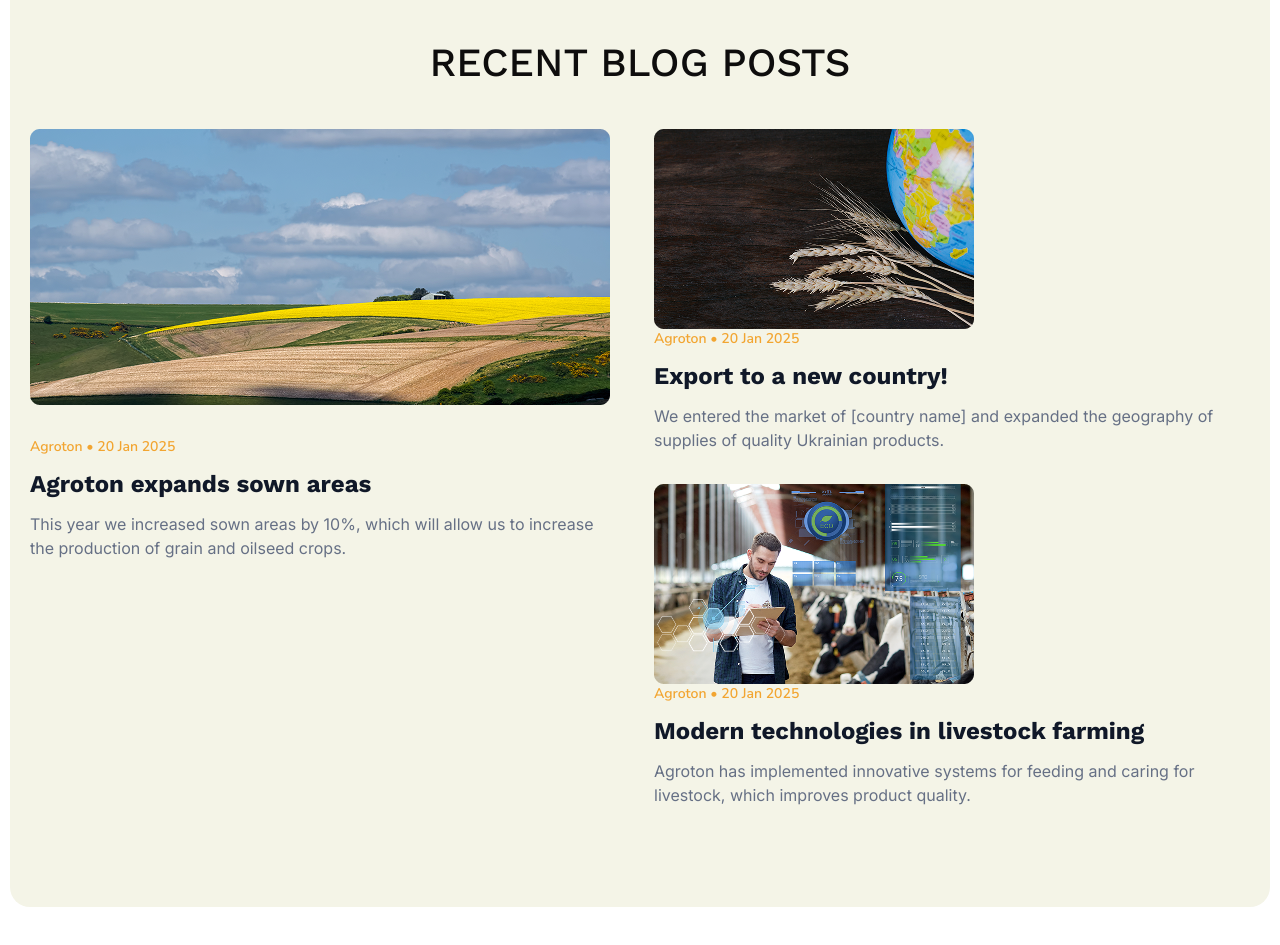
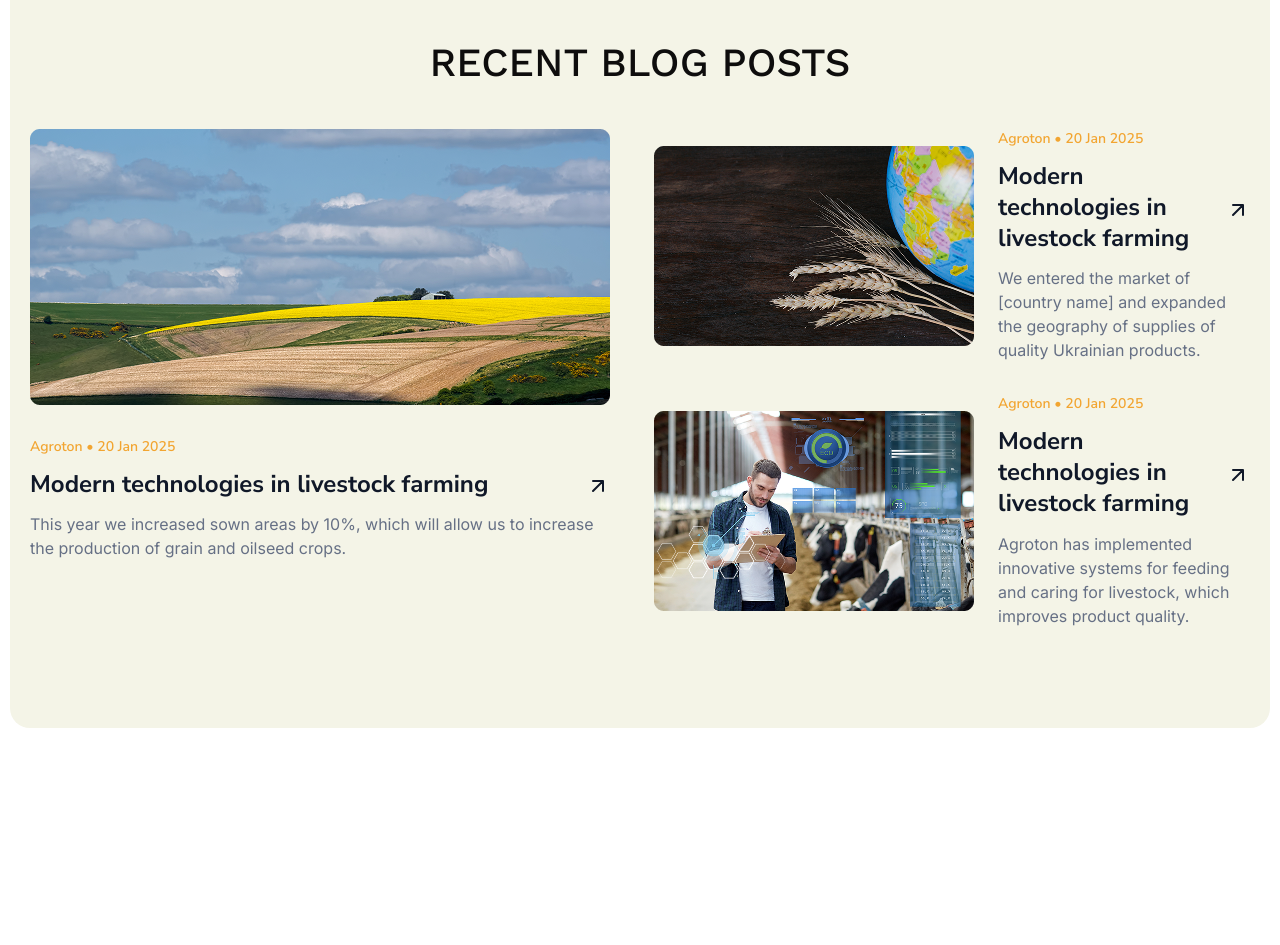
Before and after one commit to EspFerevo/agroton, a plain HTML site: page index.html in a window 1280 px wide. Shown: the part 4540-5485 px from the top of the page. After the commit the page ends 5348 px from the top, so only its background shows below. Drawn offline with nearby package versions, Linux system fonts and the light colour scheme.

Commit message:
blog section

```diff
--- a/css/style.css
+++ b/css/style.css
@@ -512,6 +512,9 @@ body {
 }
 
 .blog__item-small {
+  display: flex;
+  align-items: center;
+  gap: 0 24px;
 }
 
 .blog__item-info {
@@ -522,16 +525,32 @@ body {
   color: #f2a531;
   margin-bottom: 12px;
 }
-
 .blog__item-title {
-  display: block;
-  margin-bottom: 12px;
-
-  font-family: "Work Sans", sans-serif;
-  font-weight: 500;
+  position: relative;
   font-size: 24px;
   line-height: 1.3;
+  margin-bottom: 12px;
   color: #101828;
+}
+
+.blog__item-title a {
+  display: block;
+  color: inherit;
+  text-decoration: none;
+  position: relative;
+  padding-right: 20px;
+}
+
+.blog__item-title a::before {
+  content: "";
+  position: absolute;
+  width: 24px;
+  height: 28px;
+  background-image: url(../images/blog/blog_arrow.svg);
+  background-size: cover;
+  right: 0;
+  top: 50%;
+  transform: translateY(-50%);
 }
 
 .blog__item-text {
--- a/index.html
+++ b/index.html
@@ -430,9 +430,9 @@
                     <a href="">Agroton</a> • 20 Jan 2025
                   </div>
 
-                  <a href="" class="blog__item-title">
-                    <h4>Agroton expands sown areas</h4></a
-                  >
+                  <h4 class="blog__item-title">
+                    <a href="">Modern technologies in livestock farming</a>
+                  </h4>
 
                   <p class="blog__item-text">
                     This year we increased sown areas by 10%, which will allow
@@ -446,19 +446,20 @@
                     alt="#"
                     class="blog__item-img"
                   />
-
+                  <div class="blog__item-box">
                     <div class="blog__item-info">
                       <a href="">Agroton</a> • 20 Jan 2025
                     </div>
 
-                  <a href="" class="blog__item-title">
-                    <h4>Export to a new country!</h4></a
-                  >
+                    <h4 class="blog__item-title">
+                      <a href="">Modern technologies in livestock farming</a>
+                    </h4>
 
                     <p class="blog__item-text">
                       We entered the market of [country name] and expanded the
                       geography of supplies of quality Ukrainian products.
                     </p>
+                  </div>
                 </div>
 
                 <div class="blog__item-small">
@@ -467,14 +468,14 @@
                     alt="#"
                     class="blog__item-img"
                   />
-
+                  <div class="blog__item-box">
                     <div class="blog__item-info">
                       <a href="">Agroton</a> • 20 Jan 2025
                     </div>
 
-                  <a href="" class="blog__item-title">
-                    <h4>Modern technologies in livestock farming</h4></a
-                  >
+                    <h4 class="blog__item-title">
+                      <a href="">Modern technologies in livestock farming</a>
+                    </h4>
 
                     <p class="blog__item-text">
                       Agroton has implemented innovative systems for feeding and
@@ -485,7 +486,11 @@
               </div>
             </div>
           </div>
+        </div>
       </section>
+
+      <!-- footer -->
+      <footer></footer>
     </main>
 
     <!-- Script section -->
```
Also changed, not shown: images/blog/blog_arrow.svg (added), 1 other file. Lines whose indentation alone changed are shown as unchanged.
